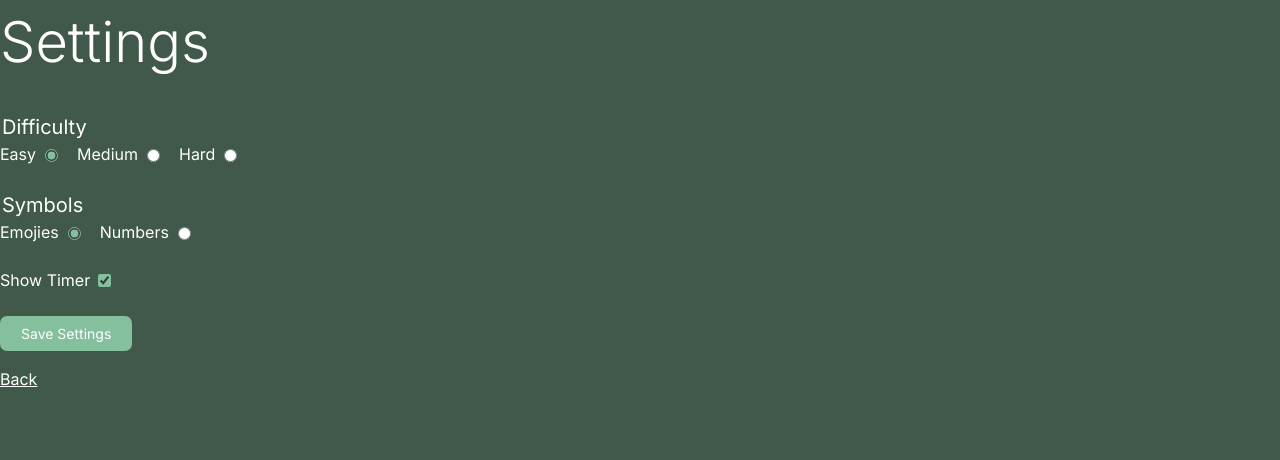
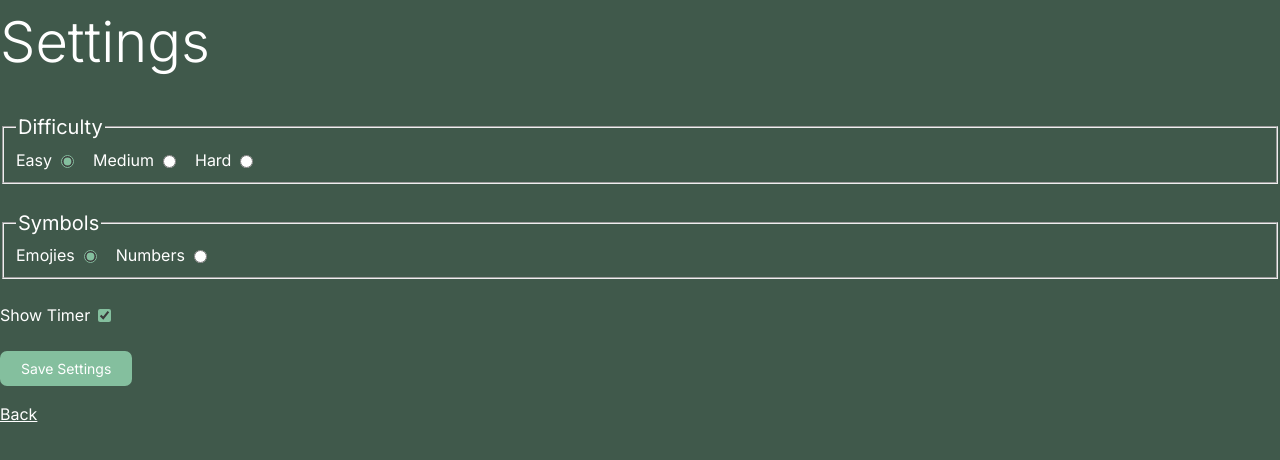
Before and after one commit to marcobiedermann/memory, a React (Vite) app: page /settings in a window 1280 px wide. Shown: the top 460 px of the page. Built offline with nearby package versions, Linux system fonts and the light colour scheme.

Commit message:
fix: Form Fieldset
Wrap multiple radio input buttons in fieldset

```diff
--- a/src/Settings.tsx
+++ b/src/Settings.tsx
@@ -31,7 +31,7 @@ function SettingsPage() {
     <>
       <h1>Settings</h1>
       <form onSubmit={handleSubmit(onSubmit)} className="form">
-        <div>
+        <fieldset>
           <legend className="form__legend">Difficulty</legend>
           <div className="form__fields">
             <div className="form__field">
@@ -47,8 +47,8 @@ function SettingsPage() {
               <input id="hard" type="radio" value="hard" {...register('difficulty')} />
             </div>
           </div>
-        </div>
-        <div>
+        </fieldset>
+        <fieldset>
           <legend className="form__legend">Symbols</legend>
           <div className="form__fields">
             <div className="form__field">
@@ -60,7 +60,7 @@ function SettingsPage() {
               <input id="numbers" type="radio" value="numbers" {...register('symbols')} />
             </div>
           </div>
-        </div>
+        </fieldset>
         <div className="form__field">
           <label htmlFor="showTimer">Show Timer</label>
           <input type="checkbox" {...register('showTimer')} />
```
